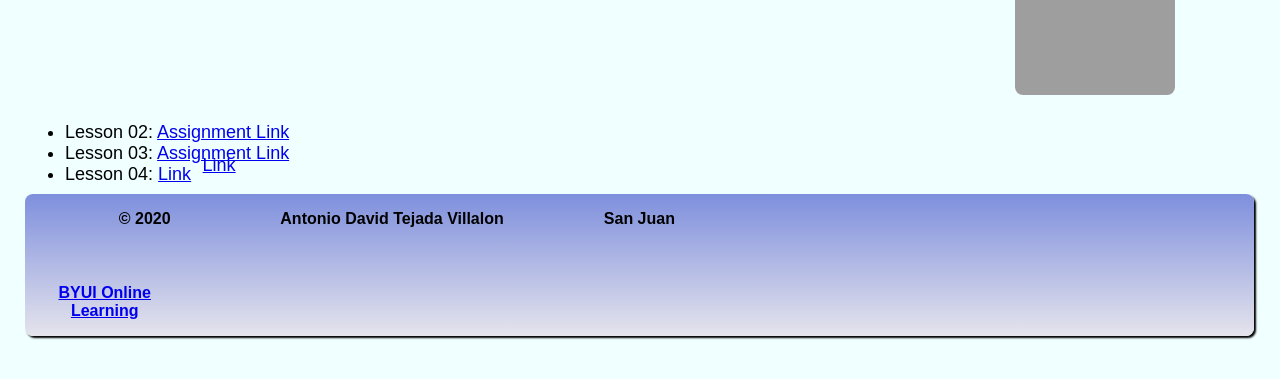
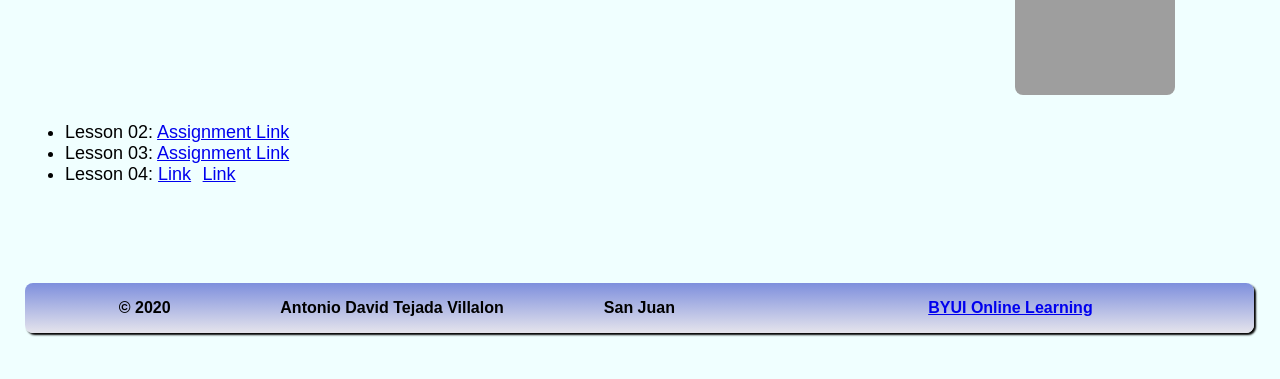
Before and after one commit to Antonio-David-Tejada-Villalon/antonio-david-tejada-villalon, a plain HTML site: page index.html in a window 1280 px wide. Shown: the part 187-566 px from the top of the page. Drawn offline with Linux system fonts and the light colour scheme; grey boxes are pictures that could not be loaded.

Commit message:
W01 ✅ Assignment: Course Portal Home Page

```diff
--- a/css/main.css
+++ b/css/main.css
@@ -54,6 +54,7 @@ h1{
   grid-template-areas: 'overlap';
   grid-row: 2/3;
   grid-column: 1/6;
+  margin-bottom: 5rem;
 }
 
 .inside0{
@@ -66,7 +67,7 @@ h1{
   grid-row: 2/3;
   grid-column: 1/5;
   margin-left: 8.6rem;
-  margin-top: -1.9rem;
+  margin-top: -1.3rem;
 }
 
 .verticalline2{
@@ -110,6 +111,5 @@ footer{
 }
 
 .lastfooter{
-  grid-row: 4/6;
-  margin-right: 5rem;
+  grid-column: 4/6;
 }
```
